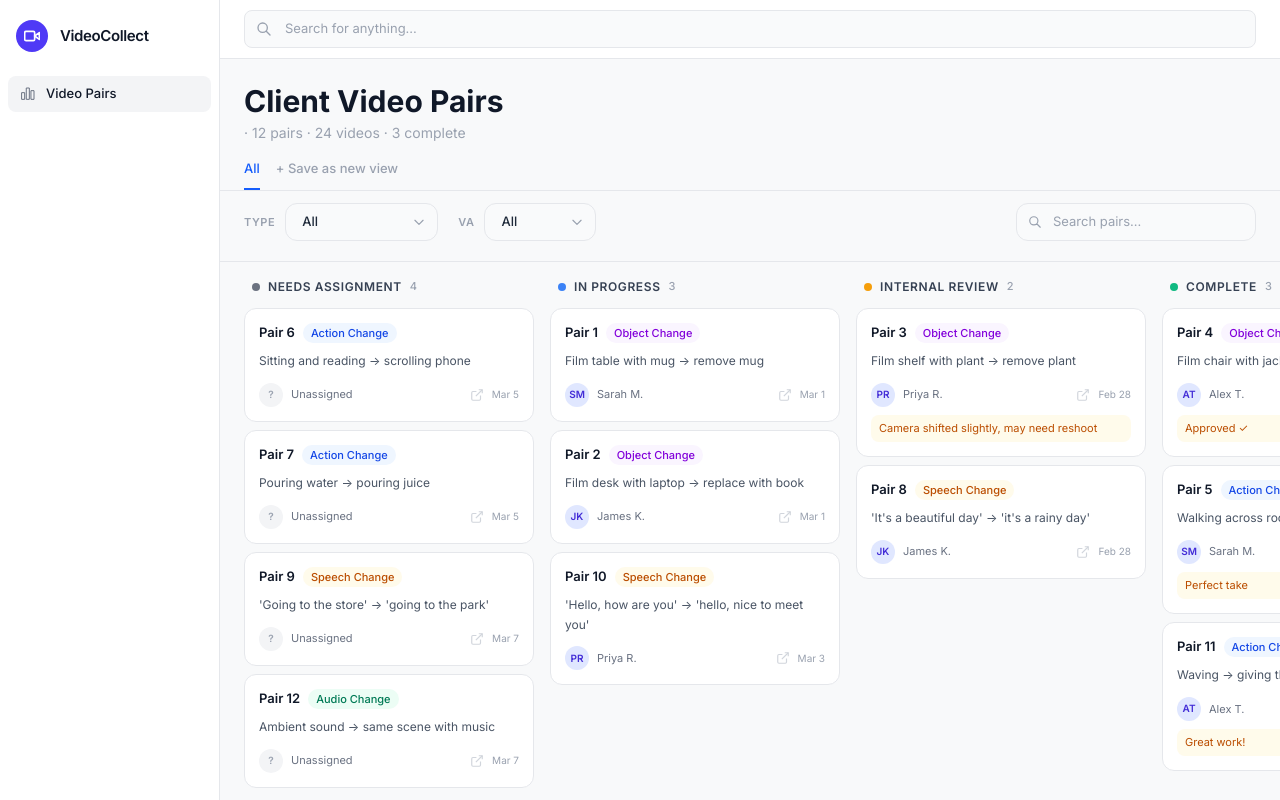
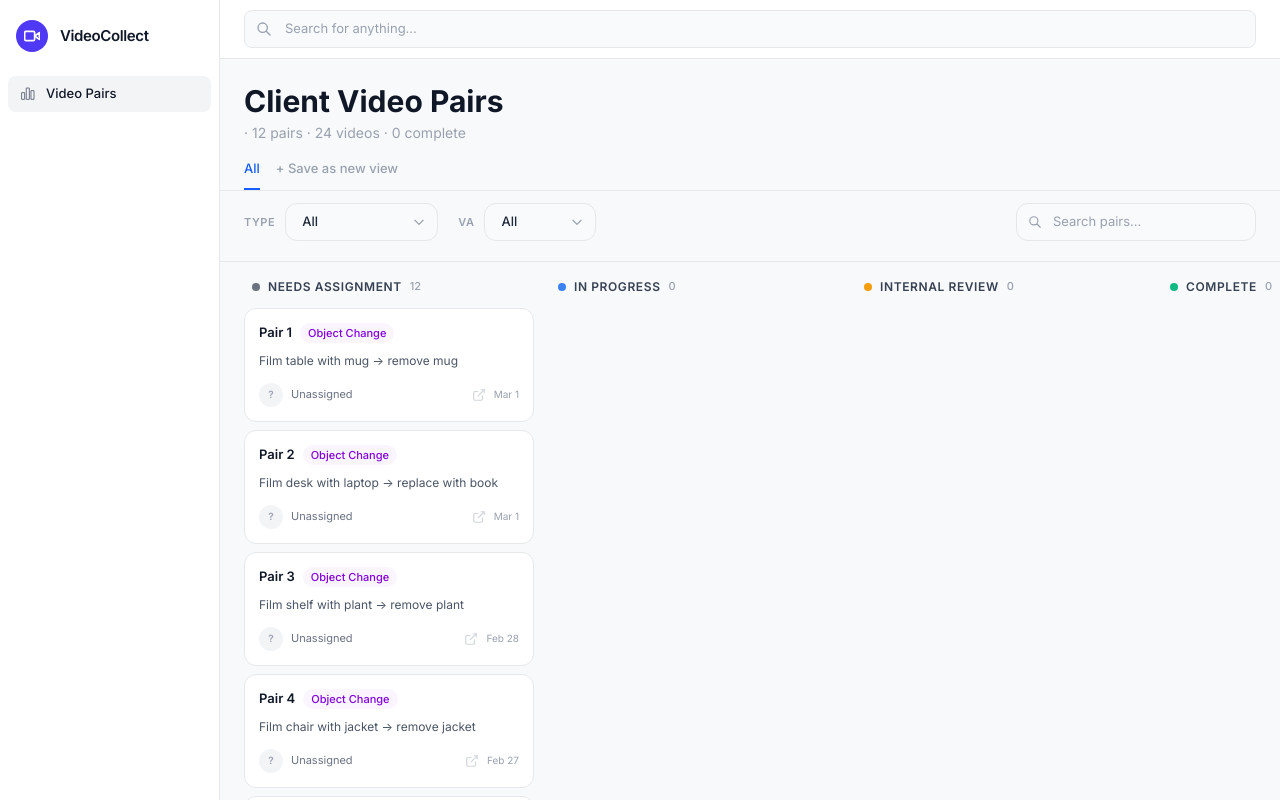
Before and after one commit to prattydaddy/video-collector, a React (Vite) app: page / in a window 1280 px wide. Built offline with nearby package versions, Linux system fonts and the light colour scheme.

Commit message:
Move all pairs to Needs Assignment

```diff
--- a/src/data.ts
+++ b/src/data.ts
@@ -7,31 +7,31 @@ export const initialPairs: VideoPair[] = [
     id: "p1", pairNumber: 1, type: "Object Change",
     description: "Film table with mug → remove mug",
     fullInstructions: "Film a table with a mug → remove the mug, film again. Ensure the camera angle, lighting, and framing are identical between both shots. The ONLY difference should be the presence/absence of the mug.",
-    assignedVA: "Sarah M.", stage: "in_progress", dueDate: "2026-03-01", driveLink: "https://drive.google.com/drive/folders/example1", notes: "", videoAUploaded: true, videoBUploaded: false, qaChecklist: { ...defaultQA },
+    assignedVA: null, stage: "needs_assignment", dueDate: "2026-03-01", driveLink: "https://drive.google.com/drive/folders/example1", notes: "", videoAUploaded: false, videoBUploaded: false, qaChecklist: { ...defaultQA },
   },
   {
     id: "p2", pairNumber: 2, type: "Object Change",
     description: "Film desk with laptop → replace with book",
     fullInstructions: "Film a desk with a laptop → replace with a book, film again. Keep camera position, lighting, and background completely unchanged.",
-    assignedVA: "James K.", stage: "in_progress", dueDate: "2026-03-01", driveLink: "https://drive.google.com/drive/folders/example2", notes: "", videoAUploaded: false, videoBUploaded: false, qaChecklist: { ...defaultQA },
+    assignedVA: null, stage: "needs_assignment", dueDate: "2026-03-01", driveLink: "https://drive.google.com/drive/folders/example2", notes: "", videoAUploaded: false, videoBUploaded: false, qaChecklist: { ...defaultQA },
   },
   {
     id: "p3", pairNumber: 3, type: "Object Change",
     description: "Film shelf with plant → remove plant",
     fullInstructions: "Film a shelf with a plant → remove the plant, film again. Maintain identical framing and lighting.",
-    assignedVA: "Priya R.", stage: "internal_review", dueDate: "2026-02-28", driveLink: "https://drive.google.com/drive/folders/example3", notes: "Camera shifted slightly, may need reshoot", videoAUploaded: true, videoBUploaded: true, qaChecklist: { cameraPosition: false, lighting: true, oneChange: true, duration: true, resolution: true, naming: true },
+    assignedVA: null, stage: "needs_assignment", dueDate: "2026-02-28", driveLink: "https://drive.google.com/drive/folders/example3", notes: "", videoAUploaded: false, videoBUploaded: false, qaChecklist: { ...defaultQA },
   },
   {
     id: "p4", pairNumber: 4, type: "Object Change",
     description: "Film chair with jacket → remove jacket",
     fullInstructions: "Film a chair with a jacket on it → remove the jacket, film again. Everything except the jacket must remain identical.",
-    assignedVA: "Alex T.", stage: "complete", dueDate: "2026-02-27", driveLink: "https://drive.google.com/drive/folders/example4", notes: "Approved ✓", videoAUploaded: true, videoBUploaded: true, qaChecklist: { cameraPosition: true, lighting: true, oneChange: true, duration: true, resolution: true, naming: true },
+    assignedVA: null, stage: "needs_assignment", dueDate: "2026-02-27", driveLink: "https://drive.google.com/drive/folders/example4", notes: "", videoAUploaded: false, videoBUploaded: false, qaChecklist: { ...defaultQA },
   },
   {
     id: "p5", pairNumber: 5, type: "Action Change",
     description: "Walking across room → walking with bag",
     fullInstructions: "Film someone walking across a room → film them walking while carrying a bag. Same path, same speed, same camera angle.",
-    assignedVA: "Sarah M.", stage: "complete", dueDate: "2026-02-27", driveLink: "https://drive.google.com/drive/folders/example5", notes: "Perfect take", videoAUploaded: true, videoBUploaded: true, qaChecklist: { cameraPosition: true, lighting: true, oneChange: true, duration: true, resolution: true, naming: true },
+    assignedVA: null, stage: "needs_assignment", dueDate: "2026-02-27", driveLink: "https://drive.google.com/drive/folders/example5", notes: "", videoAUploaded: false, videoBUploaded: false, qaChecklist: { ...defaultQA },
   },
   {
     id: "p6", pairNumber: 6, type: "Action Change",
@@ -49,7 +49,7 @@ export const initialPairs: VideoPair[] = [
     id: "p8", pairNumber: 8, type: "Speech Change",
     description: "'It's a beautiful day' → 'it's a rainy day'",
     fullInstructions: "Film someone saying 'it's a beautiful day' → film them saying 'it's a rainy day'. Same person, same position, same background.",
-    assignedVA: "James K.", stage: "internal_review", dueDate: "2026-02-28", driveLink: "https://drive.google.com/drive/folders/example8", notes: "", videoAUploaded: true, videoBUploaded: true, qaChecklist: { cameraPosition: true, lighting: true, oneChange: true, duration: true, resolution: true, naming: false },
+    assignedVA: null, stage: "needs_assignment", dueDate: "2026-02-28", driveLink: "https://drive.google.com/drive/folders/example8", notes: "", videoAUploaded: false, videoBUploaded: false, qaChecklist: { ...defaultQA },
   },
   {
     id: "p9", pairNumber: 9, type: "Speech Change",
@@ -61,13 +61,13 @@ export const initialPairs: VideoPair[] = [
     id: "p10", pairNumber: 10, type: "Speech Change",
     description: "'Hello, how are you' → 'hello, nice to meet you'",
     fullInstructions: "Film someone saying 'hello, how are you' → film them saying 'hello, nice to meet you'. Same framing, same person.",
-    assignedVA: "Priya R.", stage: "in_progress", dueDate: "2026-03-03", driveLink: "https://drive.google.com/drive/folders/example10", notes: "", videoAUploaded: false, videoBUploaded: false, qaChecklist: { ...defaultQA },
+    assignedVA: null, stage: "needs_assignment", dueDate: "2026-03-03", driveLink: "https://drive.google.com/drive/folders/example10", notes: "", videoAUploaded: false, videoBUploaded: false, qaChecklist: { ...defaultQA },
   },
   {
     id: "p11", pairNumber: 11, type: "Action Change",
     description: "Waving → giving thumbs up",
     fullInstructions: "Film someone waving → film them giving a thumbs up. Same person, same position, same background.",
-    assignedVA: "Alex T.", stage: "complete", dueDate: "2026-02-26", driveLink: "https://drive.google.com/drive/folders/example11", notes: "Great work!", videoAUploaded: true, videoBUploaded: true, qaChecklist: { cameraPosition: true, lighting: true, oneChange: true, duration: true, resolution: true, naming: true },
+    assignedVA: null, stage: "needs_assignment", dueDate: "2026-02-26", driveLink: "https://drive.google.com/drive/folders/example11", notes: "", videoAUploaded: false, videoBUploaded: false, qaChecklist: { ...defaultQA },
   },
   {
     id: "p12", pairNumber: 12, type: "Audio Change",
```
Also changed, not shown: 7 other files (tests, documents, lock files or other folders).
